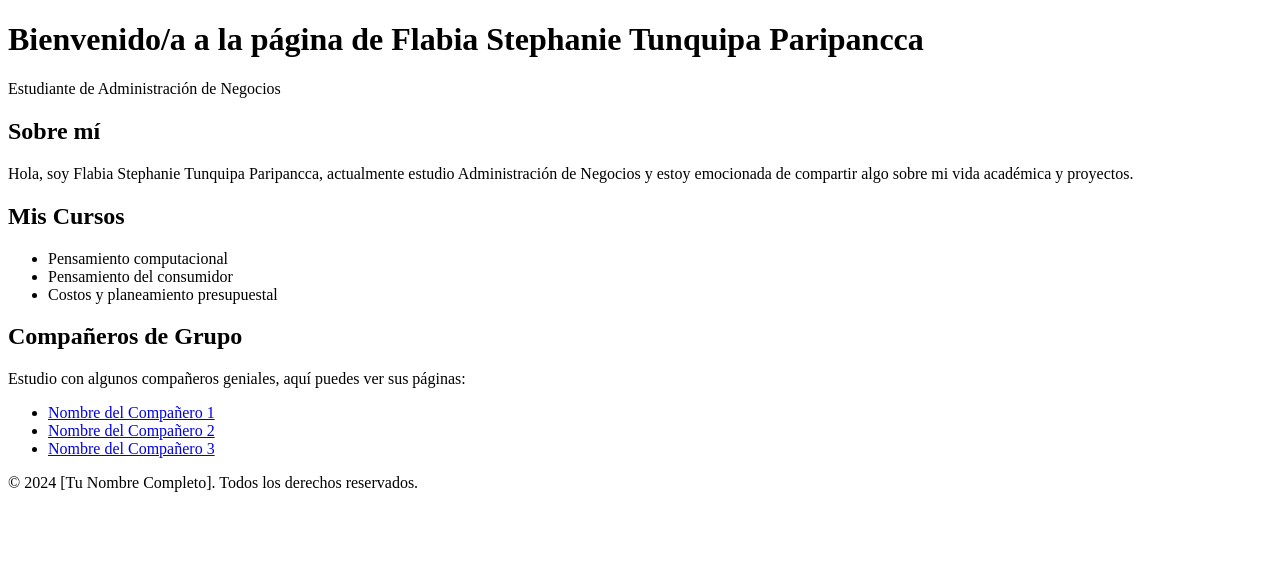
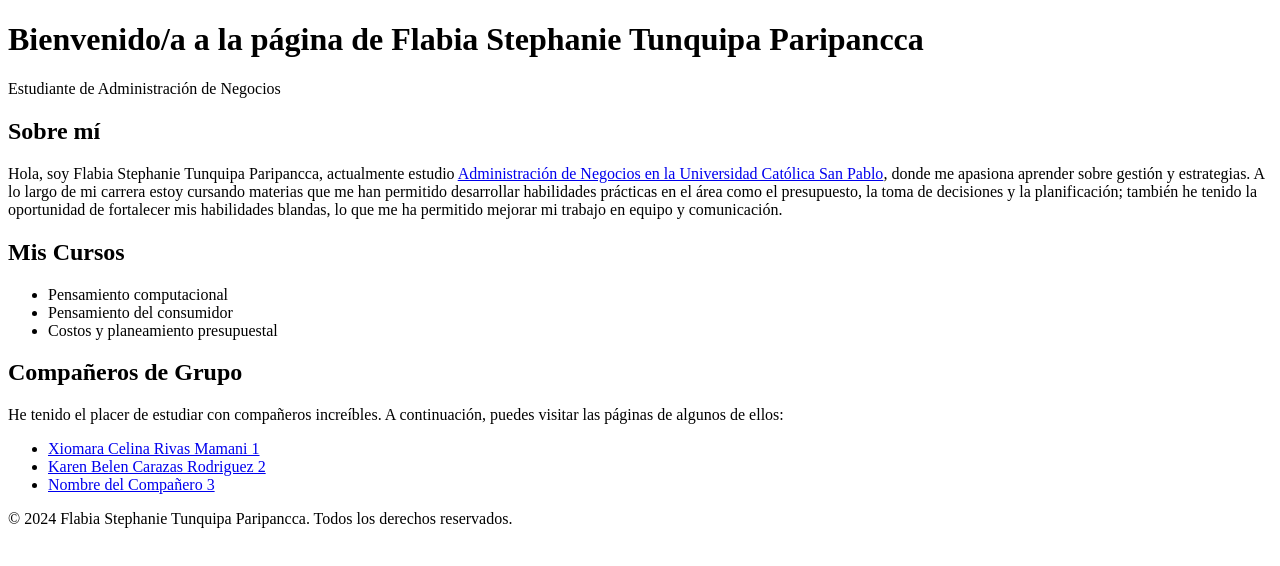
Before and after one commit to FlabiaTunquipa/mi-pagina-personal, a plain HTML site: page index.html in a window 1280 px wide. Drawn offline with Linux system fonts and the light colour scheme.

Commit message:
Update index.html

```diff
--- a/index.html
+++ b/index.html
@@ -14,7 +14,7 @@
     <main>
         <section>
             <h2>Sobre mí</h2>
-            <p>Hola, soy Flabia Stephanie Tunquipa Paripancca, actualmente estudio Administración de Negocios y estoy emocionada de compartir algo sobre mi vida académica y proyectos.</p>
+            <p>Hola, soy Flabia Stephanie Tunquipa Paripancca, actualmente estudio <a href="https://ucsp.edu.pe/" target="_blank"> Administración de Negocios en la Universidad Católica San Pablo</a>, donde me apasiona aprender sobre gestión y estrategias. A lo largo de mi carrera estoy cursando materias que me han permitido desarrollar habilidades prácticas en el área como el presupuesto, la toma de decisiones y la planificación; también he tenido la oportunidad de fortalecer mis habilidades blandas, lo que me ha permitido mejorar mi trabajo en equipo y comunicación.</p>
         </section>
         <section>
             <h2>Mis Cursos</h2>
@@ -26,16 +26,16 @@
         </section>
         <section>
             <h2>Compañeros de Grupo</h2>
-            <p>Estudio con algunos compañeros geniales, aquí puedes ver sus páginas:</p>
+            <p>He tenido el placer de estudiar con compañeros increíbles. A continuación, puedes visitar las páginas de algunos de ellos:</p>
             <ul>
-                <li><a href="URL del compañero 1">Nombre del Compañero 1</a></li>
-                <li><a href="URL del compañero 2">Nombre del Compañero 2</a></li>
+                <li><a href="https://xiomaracelinarivasmamani.github.io/XiomaraRivas/">Xiomara Celina Rivas Mamani 1</a></li>
+                <li><a href="https://karencarazas.github.io/karen-belen-carazas-rodriguez/">Karen Belen Carazas Rodriguez 2</a></li>
                 <li><a href="URL del compañero 3">Nombre del Compañero 3</a></li>
             </ul>
         </section>
     </main>
     <footer>
-        <p>&copy; 2024 [Tu Nombre Completo]. Todos los derechos reservados.</p>
+        <p>&copy; 2024 Flabia Stephanie Tunquipa Paripancca. Todos los derechos reservados.</p>
     </footer>
 </body>
 </html>
```
